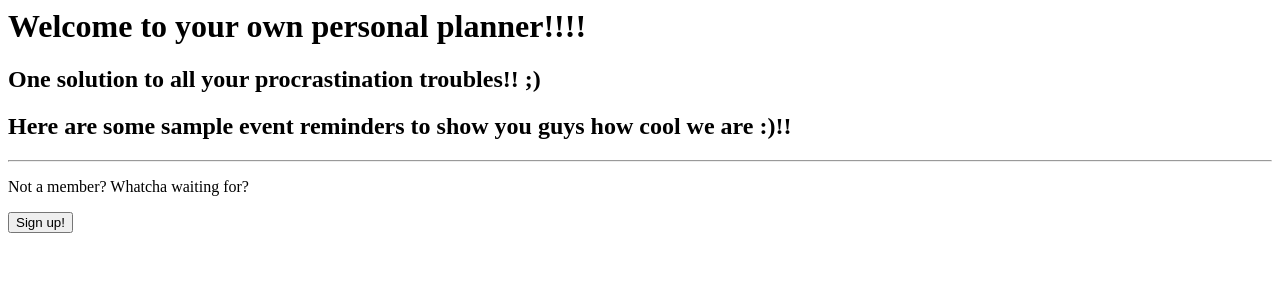
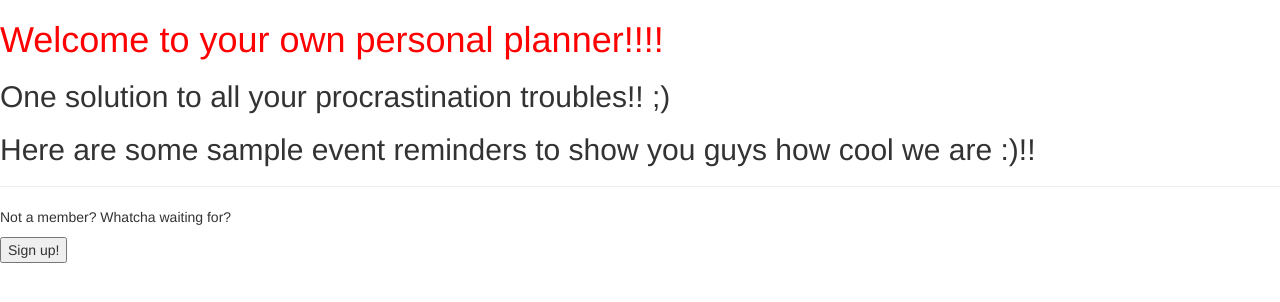
Before and after one commit to ShubhangiSk/Planner-Website, a Django app: page / in a window 1280 px wide. Shown: the top 302 px of the page. Run offline with Django 3.2, Linux system fonts and the light colour scheme; data that the repository does not hold is empty; some libraries are stand-ins or nearby versions.

Commit message:
Added css and template extensions

```diff
--- /dev/null
+++ b/planner/static/css/planner.css
@@ -0,0 +1,3 @@
+h1{
+	color:red;
+}
--- /dev/null
+++ b/planner/templates/planner/base.html
@@ -0,0 +1,20 @@
+{% load staticfiles %}
+<html>
+<head>
+<title> Planner </title>
+<link rel="stylesheet" href="//maxcdn.bootstrapcdn.com/bootstrap/3.2.0/css/bootstrap.min.css">
+<link rel="stylesheet" href="//maxcdn.bootstrapcdn.com/bootstrap/3.2.0/css/bootstrap-theme.min.css">
+<link href="//fonts.googleapis.com/css?family=Lobster&subset=latin,latin-ext" rel="stylesheet" type="text/css">
+<link rel="stylesheet" href="{% static 'css/planner.css' %}">
+</head>
+<body>
+<div>
+<h1>Welcome to your own personal planner!!!!</h1>
+<h2>One solution to all your procrastination troubles!! ;) </h2>
+</div>
+<div>
+{% block content %}
+{% endblock %}
+</div>
+</body>
+</html>
--- a/planner/templates/planner/login_page.html
+++ b/planner/templates/planner/login_page.html
@@ -1,12 +1,5 @@
-<html>
-<head>
-<title> Planner </title>
-</head>
-<body>
-<div>
-<h1>Welcome to your own personal planner!!!!</h1>
-<h2>One solution to all your procrastination troubles!! ;) </h2>
-</div>
+{% extends 'planner/base.html' %}
+{% block content %}
 <div>
 <h2>Here are some sample event reminders to show you guys how cool we are :)!!</h2>
 <hr>
@@ -26,5 +19,4 @@
 <p> Not a member? Whatcha waiting for?</p>
 <button>Sign up!</button>
 </div>
-</body>
-</html>
+{% endblock %}
```
